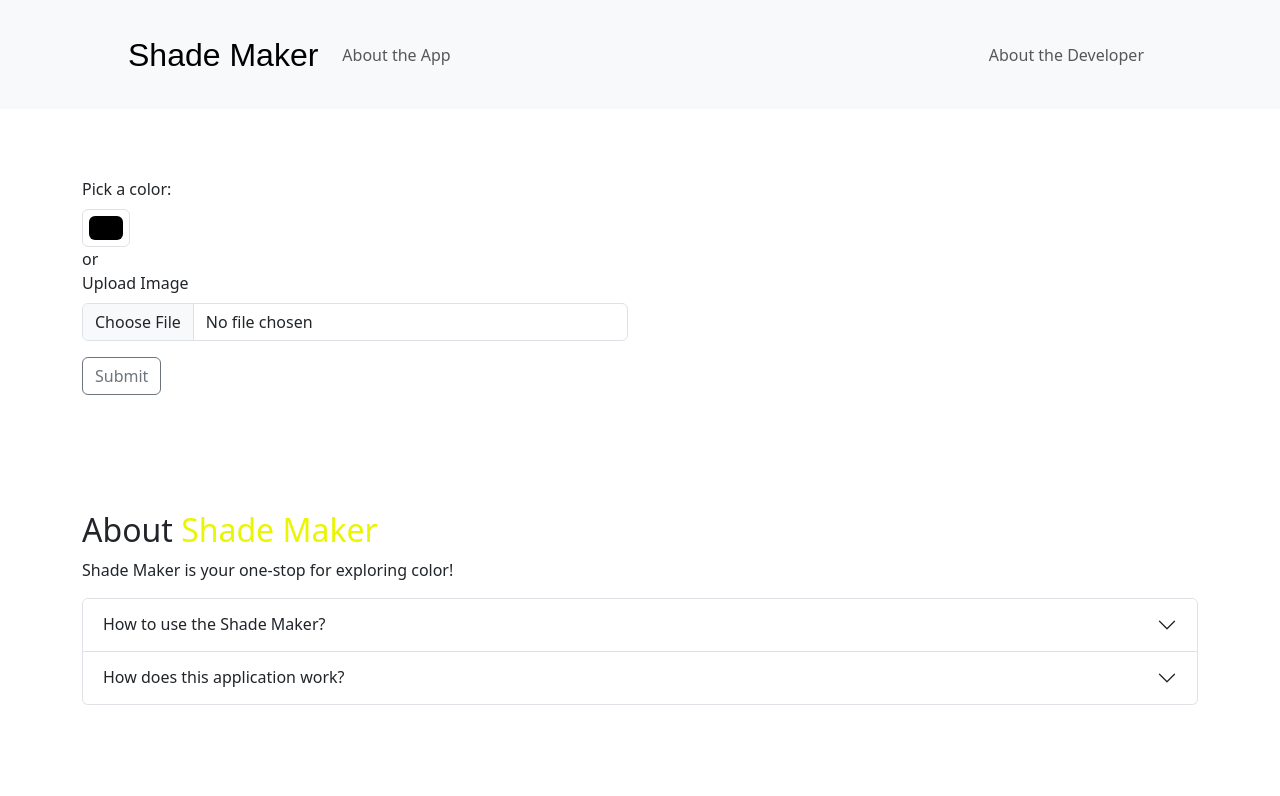
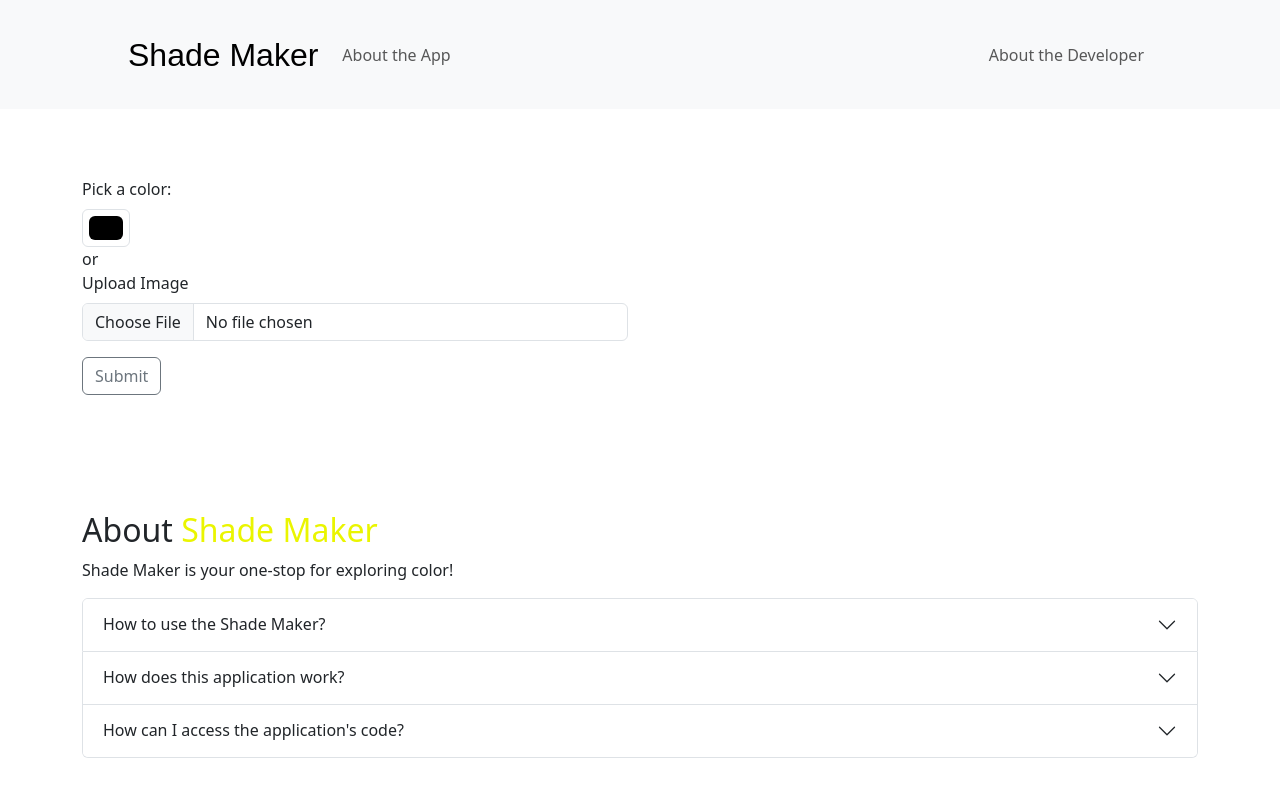
Before and after one commit to jendcruz22/shade_maker, a React (Create React App) app: page / in a window 1280 px wide. Shown: the top 796 px of the page. Built offline with nearby package versions, Linux system fonts and the light colour scheme; no server answers; a web font is replaced by a local one.

Commit message:
added: github repo to about

```diff
--- a/src/components/About.js
+++ b/src/components/About.js
@@ -39,7 +39,14 @@ function About() {
               <li><b>JavaScript</b> is the programming language that powers the core functionality of this application.</li>
               <li><b><a className={styles.links} href='https://www.thecolorapi.com/'>The Color API <BoxArrowUpRight /></a></b> integration ensures you receive the most accurate and up-to-date color information possible.</li>
             </ul>
-            </Accordion.Body>
+          </Accordion.Body>
+        </Accordion.Item>
+
+        <Accordion.Item eventKey="2">
+          <Accordion.Header style={{ marginBottom: '0rem' }}>How can I access the application's code?</Accordion.Header>
+          <Accordion.Body>
+            Shade Maker is open-source and available for anyone to learn from! You can find the complete source code on GitHub: <a href='https://github.com/jendcruz22/shade_maker'>https://github.com/jendcruz22/shade_maker</a>
+          </Accordion.Body>
         </Accordion.Item>
       </Accordion>
     </Container>
```
